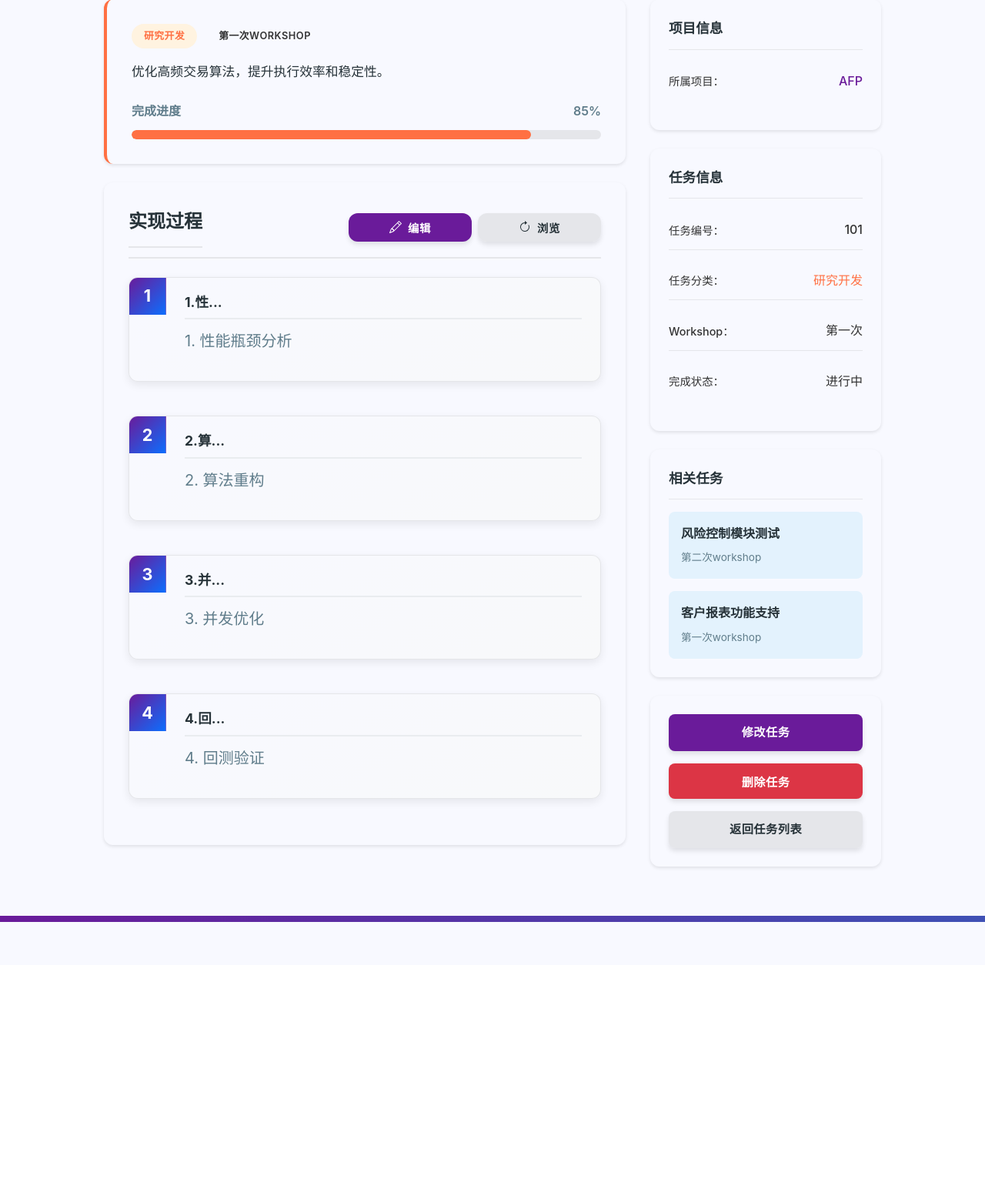
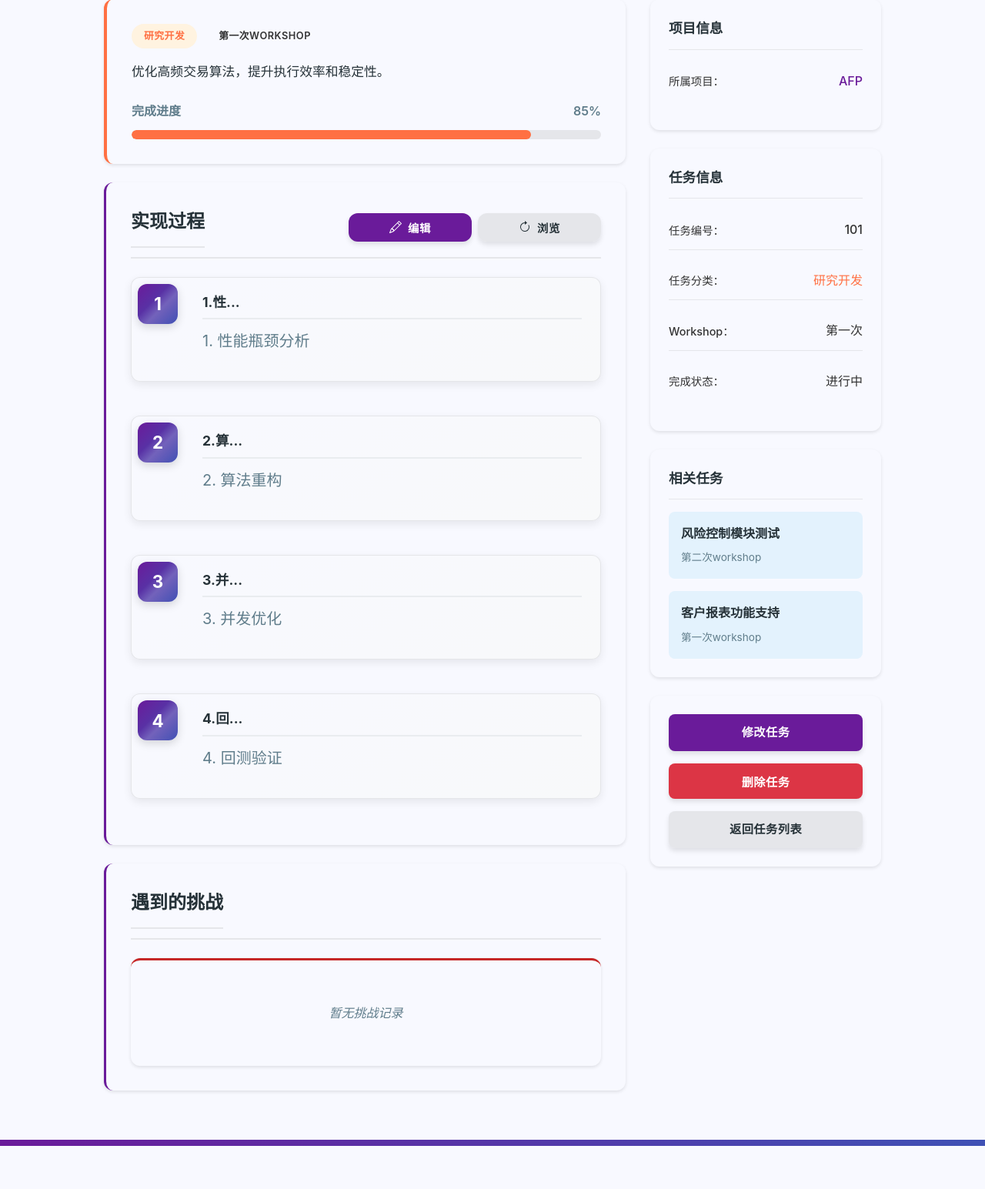
Before and after one commit to Zijie-Hong/My-Website, a Django app: page /projects/1/tasks/101/ in a window 1280 px wide. Shown: the part 283-1828 px from the top of the page at 77% size. Before the commit the page ends 1481 px from the top, so only its background shows below. Run offline with Django 5.2, Linux system fonts and the light colour scheme; data comes from the database, SQL or seed files in the repository; some libraries are stand-ins or nearby versions.

Commit message:
添加挑战列表，美化

```diff
--- a/portfolio/templates/portfolio/edit_task.html
+++ b/portfolio/templates/portfolio/edit_task.html
@@ -374,6 +374,12 @@
                     </div>
                 </div>
 
+                <div class="form-group">
+                    <label for="pain_points" class="form-label">遇到的挑战（每行代表一个挑战点）</label>
+                    <textarea id="pain_points" name="pain_points" class="form-textarea" rows="6" placeholder="请输入在完成任务过程中遇到的主要挑战和困难...">{% if task.pain_points %}{{ task.pain_points }}{% endif %}</textarea>
+                    <small class="form-help">请详细描述您在完成任务过程中遇到的困难、挑战和解决方案</small>
+                </div>
+
                 <div class="form-actions">
                     <a href="{% url 'task_detail' project_id=project.id task_id=task.id %}" class="btn btn-secondary">
                         取消
--- a/portfolio/templates/portfolio/task_detail.html
+++ b/portfolio/templates/portfolio/task_detail.html
@@ -100,6 +100,66 @@
         text-decoration: underline;
     }
 
+    /* Pain Points/Struggles 样式 - 专业商务风格 */
+    .pain-points-content {
+        background: var(--card-bg);
+        border-radius: var(--radius-lg);
+        box-shadow: var(--shadow-sm);
+        padding: 1.5rem;
+        border-top: 3px solid var(--danger-color);
+    }
+
+    .pain-points-list {
+        display: flex;
+        flex-direction: column;
+        gap: 0.75rem;
+    }
+
+    .pain-point-item {
+        display: flex;
+        align-items: flex-start;
+        gap: 0.75rem;
+        padding: 1rem 1.25rem;
+        background: rgba(255, 255, 255, 0.7);
+        border-radius: var(--radius-md);
+        border-left: 3px solid var(--danger-color); /* 深灰色边框，更专业 */
+        transition: all 0.2s ease;
+    }
+
+    .pain-point-item:hover {
+        background: rgba(255, 255, 255, 0.9);
+        box-shadow: var(--shadow-md);
+    }
+
+    .pain-point-icon {
+        flex-shrink: 0;
+        width: 24px;
+        height: 24px;
+        margin-top: 0.1rem;
+        background: var(--danger-color);
+        color: white;
+        border-radius: 50%;
+        display: flex;
+        align-items: center;
+        justify-content: center;
+        font-size: 0.85rem;
+        font-weight: 600;
+    }
+
+    .pain-point-text {
+        flex: 1;
+        line-height: 1.55;
+        color: var(--text-primary);
+        font-size: 0.95rem;
+    }
+
+    .no-pain-points {
+        text-align: center;
+        padding: 2rem;
+        color: var(--text-secondary);
+        font-style: italic;
+    }
+
     .breadcrumb span {
         color: white;
         font-weight: 500;
@@ -192,8 +252,9 @@
         border-radius: var(--radius-lg);
         box-shadow: var(--shadow-sm);
         padding: 2rem;
-    }
-
+        border-left: 3px solid var(--primary-color);
+    }
+    /* 任务章节小标题 */
     .task-section h2 {
         font-size: 1.5rem;
         font-weight: 700;
@@ -201,6 +262,7 @@
         color: var(--text-primary);
         border-bottom: 2px solid var(--border-color);
         padding-bottom: 0.75rem;
+
     }
 
     /* 实现过程 */
@@ -226,20 +288,42 @@
     .process-step:hover {
         transform: translateY(-2px);
         box-shadow: 0 6px 20px rgba(0,0,0,0.12);
+        border-top: 3px solid var(--primary-color);
     }
 
     .step-number {
         flex-shrink: 0;
-        width: 48px;
-        height: 48px;
-        background: linear-gradient(135deg, var(--primary-color), var(--primary-color-dark, #0d6efd));
+        width: 52px;
+        height: 52px;
+        background: linear-gradient(135deg, var(--primary-color), var(--secondary-color));
         color: white;
         display: flex;
         align-items: center;
         justify-content: center;
-        font-weight: bold;
-        font-size: 1.35rem;
-        border-right: 1px solid rgba(255,255,255,0.2);
+        font-weight: 700;
+        font-size: 1.4rem;
+        border-radius: var(--radius-lg);
+        margin: 0.5rem;
+        box-shadow: 0 4px 12px rgba(0,0,0,0.15);
+        position: relative;
+        overflow: hidden;
+        transition: all 0.3s ease;
+    }
+
+    .step-number::after {
+        content: '';
+        position: absolute;
+        top: 0;
+        right: 0;
+        bottom: 0;
+        left: 0;
+        background: linear-gradient(135deg, transparent 40%, rgba(255,255,255,0.2) 60%, transparent);
+        pointer-events: none;
+    }
+
+    .process-step:hover .step-number {
+        transform: scale(1.05);
+        box-shadow: 0 6px 16px rgba(0,0,0,0.2);
     }
 
     .step-content {
@@ -1167,6 +1251,35 @@
                                 {% endfor %}
                             {% else %}
                                 <div class="no-process">暂无实现过程信息</div>
+                            {% endif %}
+                        </div>
+                    </div>
+
+                    <!-- Pain Points/Struggles 部分 -->
+                    <div class="task-section" id="pain-points-section">
+                        <div style="display: flex; justify-content: space-between; align-items: center; margin-bottom: 1.5rem; border-bottom: 2px solid var(--border-color); padding-bottom: 0.75rem;">
+                            <h2 style="margin: 0; font-size: 1.5rem; font-weight: 700; color: var(--text-primary);">遇到的挑战</h2>
+                        </div>
+                        <div class="pain-points-content">
+                            {% if task.pain_points %}
+                                <div class="pain-points-list">
+                                    {% for point in task.pain_points|lines %}
+                                        {% if point.strip %}
+                                        <div class="pain-point-item">
+                                            <div class="pain-point-icon">
+                                                {{ forloop.counter }}
+                                            </div>
+                                            <div class="pain-point-text">
+                                                {{ point.strip }}
+                                            </div>
+                                        </div>
+                                        {% endif %}
+                                    {% endfor %}
+                                </div>
+                            {% else %}
+                                <div class="no-pain-points">
+                                    <p style="color: var(--text-secondary); font-style: italic;">暂无挑战记录</p>
+                                </div>
                             {% endif %}
                         </div>
                     </div>
```
